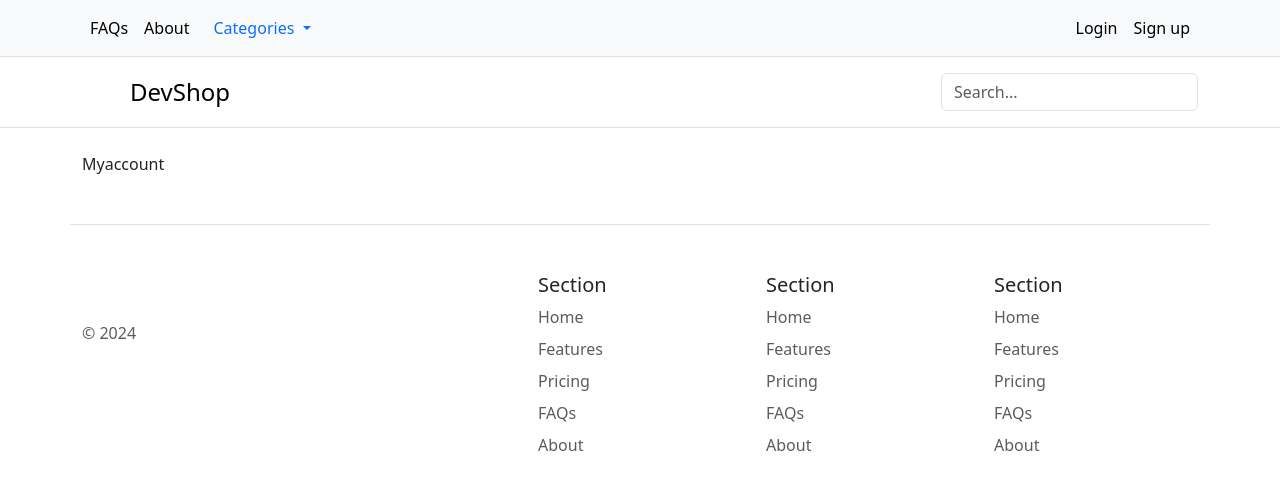
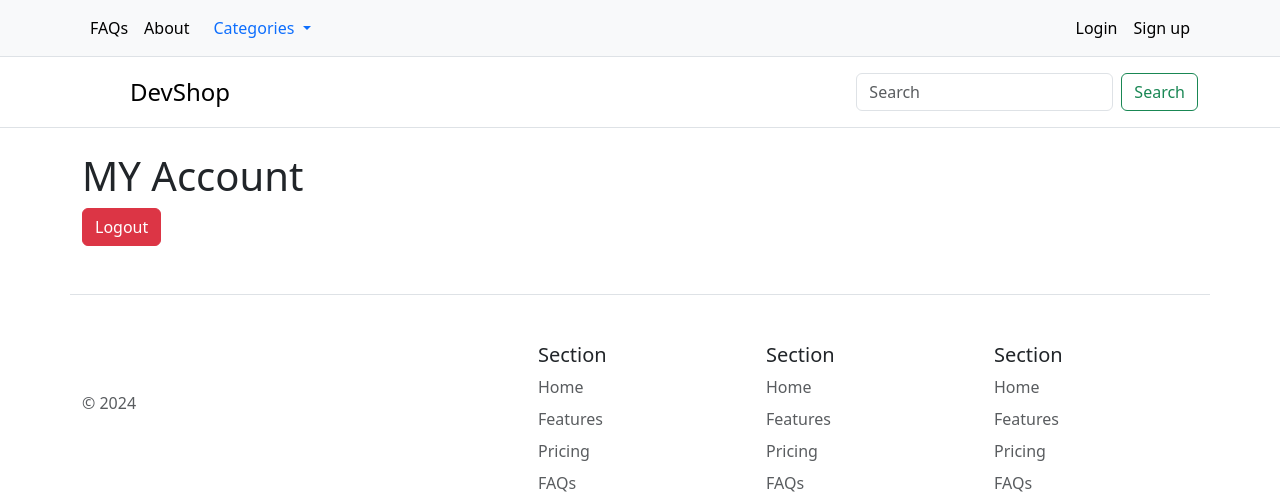
Before and after one commit to Faranehyar/marketplace, a Django app: page /myaccount/ in a window 1280 px wide. Shown: the top 493 px of the page. Run offline with Django 5.2, Linux system fonts and the light colour scheme; data comes from the database, SQL or seed files in the repository; both versions use the stored data as it was after the commit.

Commit message:
add search login logout

```diff
--- a/devshop/core/templates/core/navbar.html
+++ b/devshop/core/templates/core/navbar.html
@@ -14,8 +14,13 @@
       </li>
     </ul>
     <ul class="nav">
-      <li class="nav-item"><a href="#" class="nav-link link-body-emphasis px-2">Login</a></li>
-      <li class="nav-item"><a href="#" class="nav-link link-body-emphasis px-2">Sign up</a></li>
+      {% if request.user.is_authenticated %}
+        <li class="nav-item"><a href="{% url 'myaccount' %}" class="nav-link link-body-emphasis px-2">My Account</a></li>
+      {% else %}
+        <li class="nav-item"><a href="{% url 'login' %}" class="nav-link link-body-emphasis px-2">Login</a></li>
+        <li class="nav-item"><a href="{% url 'signup' %}" class="nav-link link-body-emphasis px-2">Sign up</a></li>
+      {% endif %}
+
     </ul>
   </div>
 </nav>
@@ -25,8 +30,9 @@
       <svg class="bi me-2" width="40" height="32"><use xlink:href="{% url 'frontpage' %}"/></svg>
       <span class="fs-4">DevShop</span>
     </a>
-    <form class="col-12 col-lg-auto mb-3 mb-lg-0" role="search">
-      <input type="search" class="form-control" placeholder="Search..." aria-label="Search">
+    <form class="d-flex" method="get" action="/search/">
+      <input class="form-control me-2" type="search" placeholder="Search" name="query">
+      <button class="btn btn-outline-success">Search</button>
     </form>
   </div>
 </header>
--- a/devshop/devshop/settings.py
+++ b/devshop/devshop/settings.py
@@ -27,6 +27,8 @@
 
 ALLOWED_HOSTS = []
 
+LOGIN_REDIRECT_URL = 'myaccount'
+LOGOUT_REDIRECT_URL = 'frontpage'
 
 # Application definition
 
--- a/devshop/store/urls.py
+++ b/devshop/store/urls.py
@@ -3,6 +3,7 @@
 from . import views
 
 urlpatterns = [
+    path('search/', views.search, name='search'),
     path('<slug:slug>/', views.category_detail, name="category_detail"),
     path('<slug:category_slug>/<slug:slug>/', views.product_detail, name="product_detail")
 ]
--- a/devshop/userprofile/templates/userprofile/myaccount.html
+++ b/devshop/userprofile/templates/userprofile/myaccount.html
@@ -4,5 +4,7 @@
 {% endblock %}
 
 {% block content %}
-Myaccount
+   <h1>MY Account</h1>
+
+   <a href="{% url 'logout' %}" class="btn btn-danger">Logout</a>
 {% endblock %}
--- a/devshop/userprofile/urls.py
+++ b/devshop/userprofile/urls.py
@@ -1,9 +1,13 @@
+from django.contrib.auth import views as auth_views
 from django.urls import path
+from . import views
 
-from . import views
+
 
 urlpatterns = [
     path('signup/', views.signup, name='signup'),
+    path('login/', auth_views.LoginView.as_view(template_name='userprofile/login.html'), name='login'),
+    path('logout/', auth_views.LogoutView.as_view(), name='logout'),
     path('myaccount/', views.myaccount, name='myaccount'),
-      path('vendors/<int:pk>/', views.vendor_detail, name='vendor_detail')
+    path('vendors/<int:pk>/', views.vendor_detail, name='vendor_detail')
 ]
```
Also changed, not shown: devshop/store/templates/store/search.html (added, +32 -0 lines), devshop/store/views.py (+11 -0 lines), devshop/userprofile/templates/userprofile/login.html (added, +16 -0 lines), devshop/db.sqlite3.
